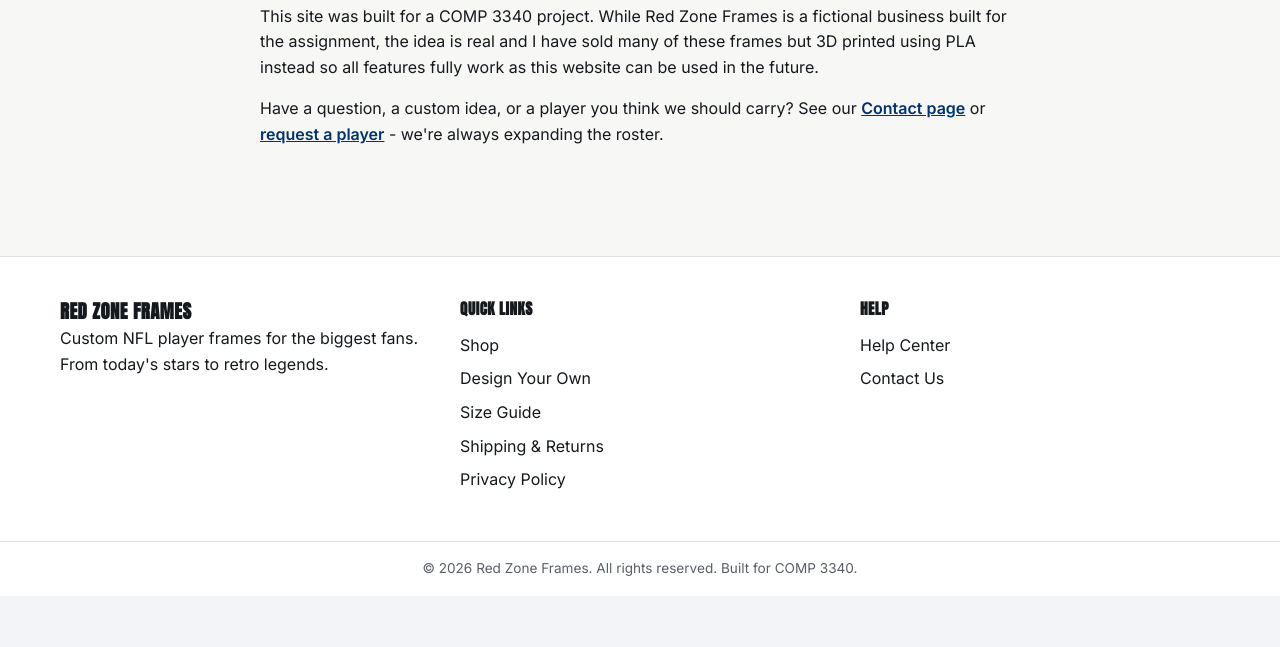
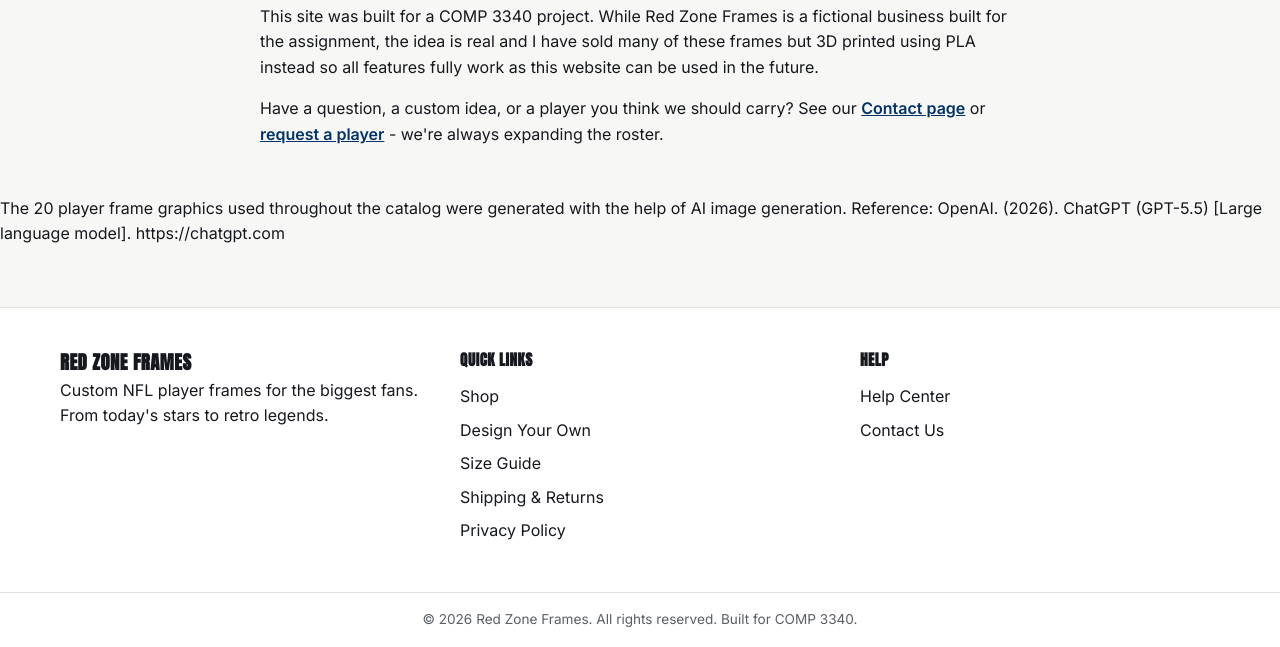
Before and after one commit to HusamMorra/redzoneframes, a PHP site: page /about.php in a window 1280 px wide. Shown: the part 395-1042 px from the top of the page. Before the commit the page ends 991 px from the top, so only its background shows below. Run offline with PHP 8.4, Linux system fonts and the light colour scheme; data comes from the database, SQL or seed files in the repository.

Commit message:
Update about.php

```diff
--- a/redzoneframes/about.php
+++ b/redzoneframes/about.php
@@ -21,4 +21,6 @@ require_once __DIR__ . '/includes/header.php';
 <p>Have a question, a custom idea, or a player you think we should carry? See our <a href="contact.php" class="text-link">Contact page</a> or <a href="request-player.php" class="text-link">request a player</a> - we're always expanding the roster.</p>
 </section>
 
+<p>The 20 player frame graphics used throughout the catalog were generated with the help of AI image generation. Reference: OpenAI. (2026). ChatGPT (GPT-5.5) [Large language model]. https://chatgpt.com</p>
+
 <?php require_once __DIR__ . '/includes/footer.php'; ?>
```
